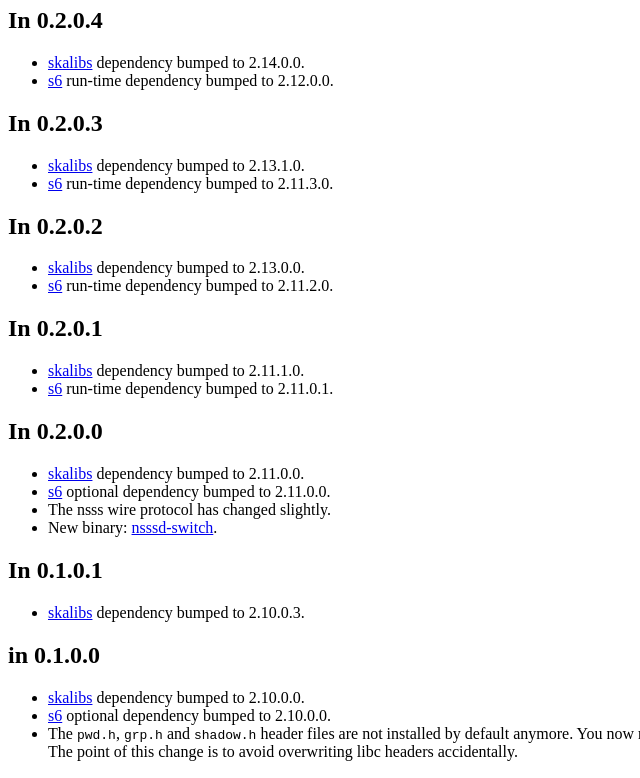
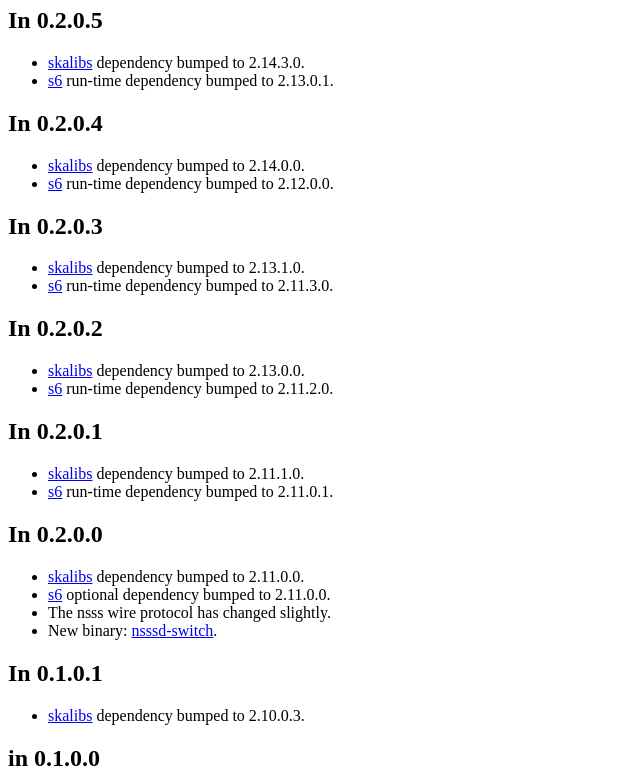
Before and after one commit to skarnet/nsss, a plain HTML site: page doc/upgrade.html in a window 1280 px wide. Shown: the part 135-913 px from the top of the page, without its empty margins (0-640 px from the left). Drawn offline with Linux system fonts and the light colour scheme.

Commit message:
Prepare for 0.2.0.5 ; fix ftms and support more defs in headers
Signed-off-by: Laurent Bercot <ska@appnovation.com>

```diff
--- a/doc/upgrade.html
+++ b/doc/upgrade.html
@@ -17,6 +17,15 @@
 </p>
 
 <h1> What has changed in nsss </h1>
+
+<h2> In 0.2.0.5 </h2>
+
+<ul>
+ <li> <a href="//skarnet.org/software/skalibs/">skalibs</a>
+dependency bumped to 2.14.3.0. </li>
+ <li> <a href="//skarnet.org/software/s6/">s6</a> run-time
+dependency bumped to 2.13.0.1. </li>
+</ul>
 
 <h2> In 0.2.0.4 </h2>
 
```
Also changed, not shown: doc/index.html (+3 -3 lines), 6 other files.
